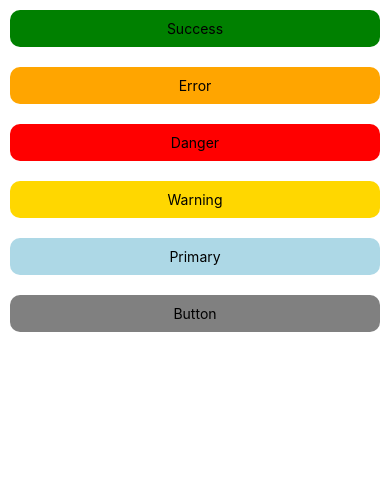
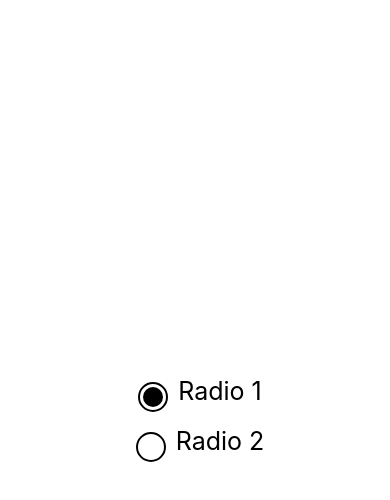
Before and after one commit to devam12/ProjectJS, a React Native app: screen / in a window 390 px wide. Shown: the top 500 px of the page. Built offline with nearby package versions, Linux system fonts and the light colour scheme.

Commit message:
Radio button done

```diff
--- a/App.js
+++ b/App.js
@@ -1,56 +1,69 @@
-import React from 'react';
-import { StyleSheet, TouchableHighlight, View ,Text } from 'react-native';
+import React, { useState } from 'react';
+import { StyleSheet, View, Text, TouchableOpacity } from 'react-native';
 
-const App = ()=>{
-    return (
-      <View style={styles.main}>
-        <TouchableHighlight>
-          <Text style={[styles.button,styles.success]}> Success </Text>
-        </TouchableHighlight>
-        <TouchableHighlight>
-          <Text style={[styles.button,styles.error]}> Error </Text>
-        </TouchableHighlight>
-        <TouchableHighlight>
-          <Text style={[styles.button,styles.danger]}> Danger </Text>
-        </TouchableHighlight>
-        <TouchableHighlight>
-          <Text style={[styles.button,styles.gold]}> Warning </Text>
-        </TouchableHighlight>
-        <TouchableHighlight>
-          <Text style={[styles.button, styles.primary]}> Primary </Text>
-        </TouchableHighlight>
-        <TouchableHighlight>
-          <Text style={styles.button}> Button </Text>
-        </TouchableHighlight>
-      </View>
-    )
+const App = () => {
+  const [selectedradio,setSeletedradio] = useState(1)
+  return (
+    <View style={styles.main}>
+      <TouchableOpacity onPress={()=>{setSeletedradio(1)}}>
+        <View style={styles.radiowarp}>
+          <View style={styles.radio}>
+            {
+              selectedradio===1 ? <View style={styles.selectedbtn}></View> : null
+            }
+          </View>
+          <Text style={styles.radioText}>Radio 1</Text>
+        </View>
+      </TouchableOpacity>
+
+      <TouchableOpacity onPress={()=>{setSeletedradio(2)}}>
+        <View style={styles.radiowarp}>
+          <View style={styles.radio}>
+          {
+              selectedradio===2 ? <View style={styles.selectedbtn}></View> : null
+            }
+          </View>
+          <Text style={styles.radioText}>Radio 2</Text>
+        </View>
+      </TouchableOpacity>
+    </View>
+  )
 }
 
 const styles = StyleSheet.create({
-  main:{
-    flex:1,
+  main: {
+    flex: 1,
+    alignItems: 'center',
+    justifyContent: 'center'
   },
-  button:{
-    padding : 10,
-    backgroundColor : 'gray',
-    textAlign : 'center',
-    margin : 10,
-    borderRadius : 10,
+  radioText: {
+    fontSize: 25,
+    paddingTop: 4
   },
-  primary:{
-    backgroundColor:"lightblue"
+  radio: {
+    height: 30,
+    width: 30,
+    borderWidth: 2,
+    borderColor: 'black',
+    borderRadius: 15,
+    margin: 10,
   },
-  gold:{
-    backgroundColor:"gold"
+  selectedbtn: {
+    height: 20,
+    width: 20,
+    backgroundColor: 'black',
+    borderRadius: 10,
+    margin: 3
   },
-  danger:{
-    backgroundColor : 'red'
+  radiowarp: {
+    flexDirection: 'row',
   },
-  error:{
-    backgroundColor : 'orange'
-  },
-  success:{
-    backgroundColor : 'green'
+  button: {
+    padding: 10,
+    backgroundColor: 'gray',
+    textAlign: 'center',
+    margin: 10,
+    borderRadius: 10,
   }
 })
 
```
